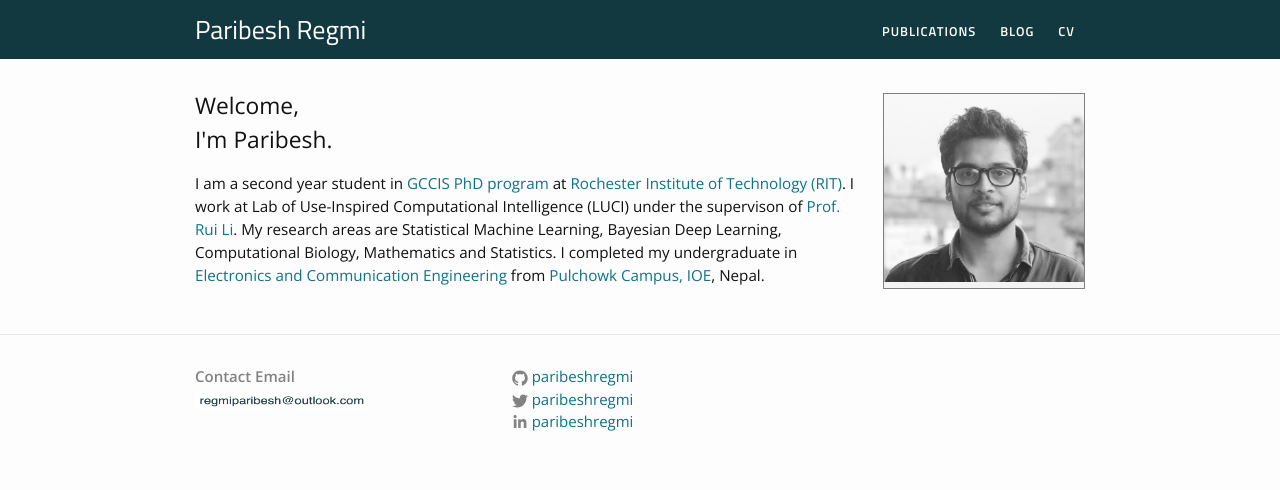
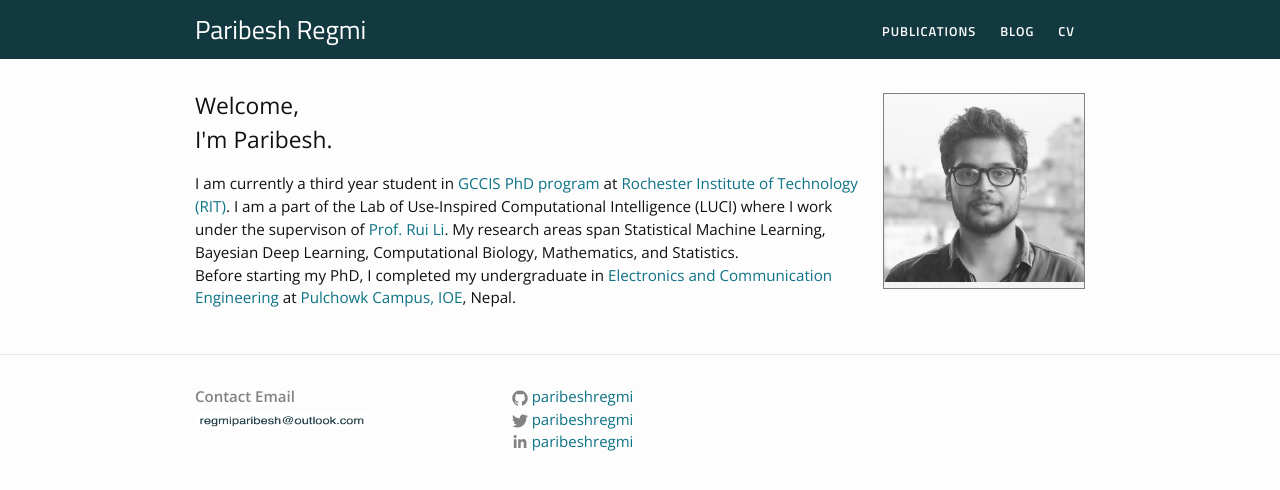
Before and after one commit to paribeshregmi/paribeshregmi.github.io, a Jekyll site: the page built from index.markdown, in a window 1280 px wide. Shown: the top 490 px of the page. Built offline with Jekyll 4.4.1, drawn with Linux system fonts in a browser that asks for light colours.

Commit message:
Update index.markdown

```diff
--- a/index.markdown
+++ b/index.markdown
@@ -15,7 +15,9 @@ layout: default
     </h2>
     <p>
 
-        I am a second year student in <a href="https://www.rit.edu/computing/study/computing-and-information-sciences-phd" target="_blank" rel="noopener noreferrer">GCCIS PhD program</a> at <a href="https://www.rit.edu/" target="_blank" rel="noopener noreferrer">Rochester Institute of Technology (RIT)</a>. I work at Lab of Use-Inspired Computational Intelligence (LUCI) under the supervison of <a href="https://ruililuci.com/" target="_blank" rel="noopener noreferrer">Prof. Rui Li</a>. My research areas are Statistical Machine Learning, Bayesian Deep Learning, Computational Biology, Mathematics and Statistics. I completed my undergraduate in <a href="http://doece.pcampus.edu.np/" target="_blank" rel="noopener noreferrer"> Electronics and Communication Engineering</a> from <a href="https://pcampus.edu.np/" target="_blank" rel="noopener noreferrer">Pulchowk Campus, IOE</a>, Nepal.
+        I am currently a third year student in <a href="https://www.rit.edu/computing/study/computing-and-information-sciences-phd" target="_blank" rel="noopener noreferrer">GCCIS PhD program</a> at <a href="https://www.rit.edu/" target="_blank" rel="noopener noreferrer">Rochester Institute of Technology (RIT)</a>. I am a part of the Lab of Use-Inspired Computational Intelligence (LUCI) where I work under the supervison of <a href="https://ruililuci.com/" target="_blank" rel="noopener noreferrer">Prof. Rui Li</a>. My research areas span Statistical Machine Learning, Bayesian Deep Learning, Computational Biology, Mathematics, and Statistics.
+        <br>
+        Before starting my PhD, I completed my undergraduate in <a href="http://doece.pcampus.edu.np/" target="_blank" rel="noopener noreferrer"> Electronics and Communication Engineering</a> at <a href="https://pcampus.edu.np/" target="_blank" rel="noopener noreferrer">Pulchowk Campus, IOE</a>, Nepal.
 
     </p>
 
```
